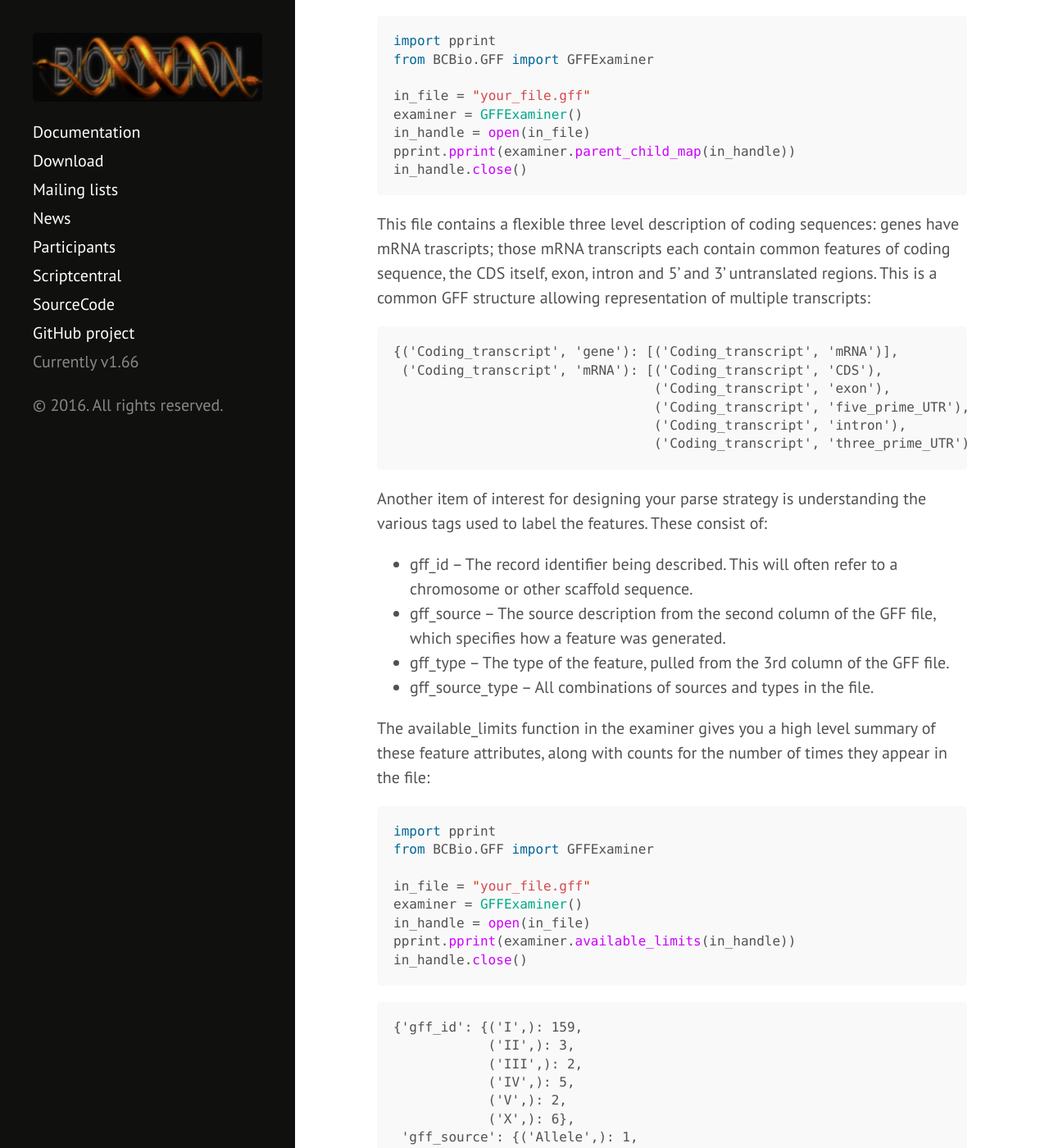
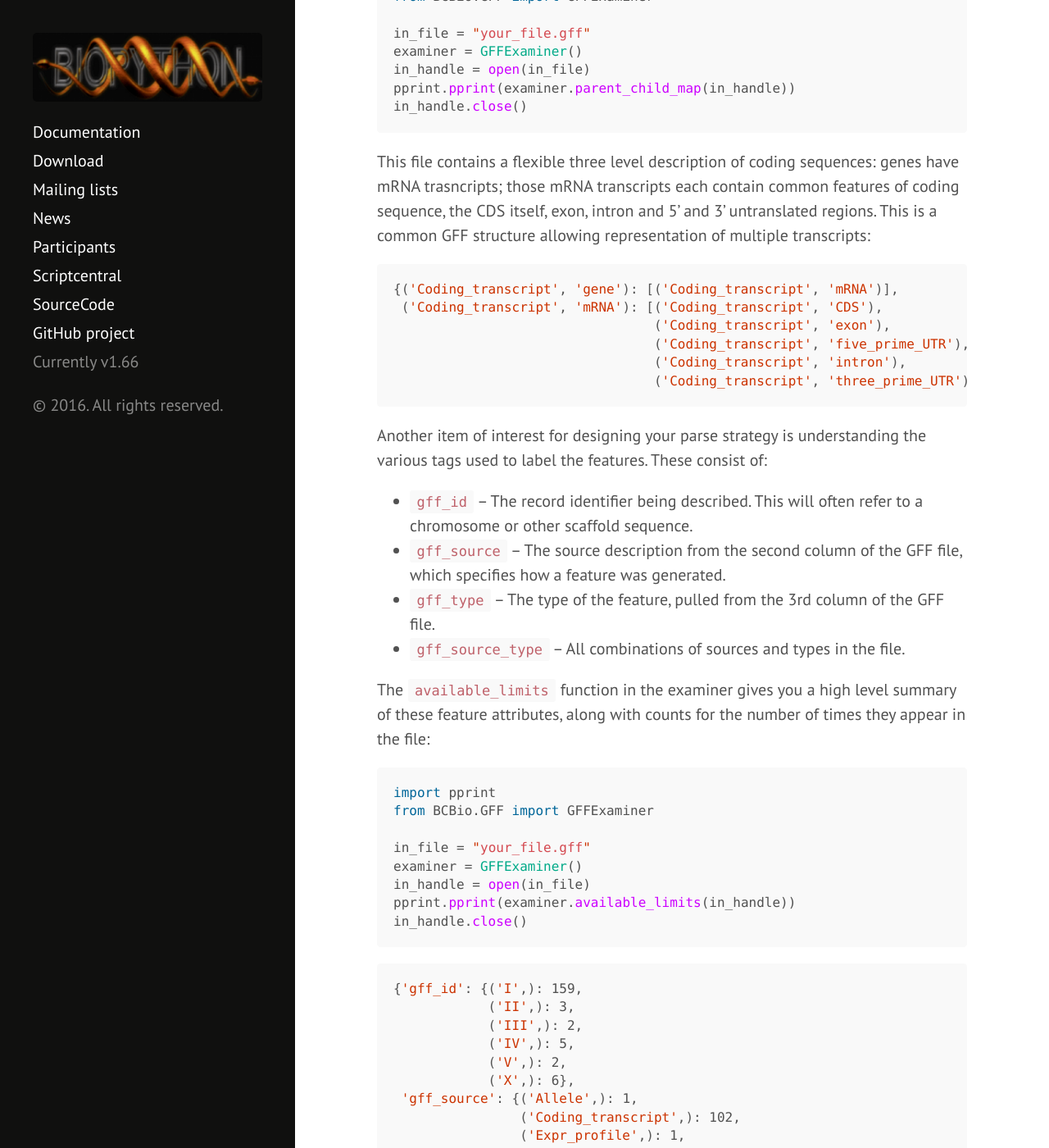
Before and after one commit to biopython/biopython.github.io, a Jekyll site: the page built from wiki/GFF_Parsing.md, in a window 1280 px wide and 1400 px high, scrolled down 1335 px. Shown: the whole window at 82% size. Built offline with Jekyll 4.4.1, drawn with Linux system fonts in a browser that asks for light colours; some of the changed text lies outside the part shown.

````diff
--- a/wiki/GFF_Parsing.md
+++ b/wiki/GFF_Parsing.md
@@ -50,12 +47,11 @@ These differences have some consequences in how you will deal with GFF:
 The documentation below provides a practical guide to examining, parsing
 and writing GFF files in Python.
 
-Examining your GFF file
------------------------
+## Examining your GFF file
 
 Since GFF is a very general format, it is extremely useful to start by
 getting a sense of the type of data in the file and how it is
-structured. GFFExaminer provides an interface to examine and query the
+structured. `GFFExaminer` provides an interface to examine and query the
 file. To examine relationships between features, examine a dictionary
 mapping parent to child features:
 
@@ -71,32 +67,34 @@ in_handle.close()
 ```
 
 This file contains a flexible three level description of coding
-sequences: genes have mRNA trascripts; those mRNA transcripts each
+sequences: genes have mRNA trasncripts; those mRNA transcripts each
 contain common features of coding sequence, the CDS itself, exon, intron
 and 5' and 3' untranslated regions. This is a common GFF structure
 allowing representation of multiple transcripts:
 
-    {('Coding_transcript', 'gene'): [('Coding_transcript', 'mRNA')],
-     ('Coding_transcript', 'mRNA'): [('Coding_transcript', 'CDS'),
-                                     ('Coding_transcript', 'exon'),
-                                     ('Coding_transcript', 'five_prime_UTR'),
-                                     ('Coding_transcript', 'intron'),
-                                     ('Coding_transcript', 'three_prime_UTR')]}
+``` bash
+{('Coding_transcript', 'gene'): [('Coding_transcript', 'mRNA')],
+ ('Coding_transcript', 'mRNA'): [('Coding_transcript', 'CDS'),
+                                 ('Coding_transcript', 'exon'),
+                                 ('Coding_transcript', 'five_prime_UTR'),
+                                 ('Coding_transcript', 'intron'),
+                                 ('Coding_transcript', 'three_prime_UTR')]}
+```
 
 Another item of interest for designing your parse strategy is
 understanding the various tags used to label the features. These consist
 of:
 
--   gff\_id -- The record identifier being described. This will often
-    refer to a chromosome or other scaffold sequence.
--   gff\_source -- The source description from the second column of the
-    GFF file, which specifies how a feature was generated.
--   gff\_type -- The type of the feature, pulled from the 3rd column of
-    the GFF file.
--   gff\_source\_type -- All combinations of sources and types in
-    the file.
+-   `gff_id` -- The record identifier being described. This will often
+     refer to a chromosome or other scaffold sequence.
+-   `gff_source` -- The source description from the second column of the
+     GFF file, which specifies how a feature was generated.
+-   `gff_type` -- The type of the feature, pulled from the 3rd column of
+     the GFF file.
+-   `gff_source_type` -- All combinations of sources and types in
+     the file.
 
-The available\_limits function in the examiner gives you a high level
+The `available_limits` function in the examiner gives you a high level
 summary of these feature attributes, along with counts for the number of
 times they appear in the file:
 
@@ -111,63 +109,64 @@ pprint.pprint(examiner.available_limits(in_handle))
 in_handle.close()
 ```
 
-    {'gff_id': {('I',): 159,
-                ('II',): 3,
-                ('III',): 2,
-                ('IV',): 5,
-                ('V',): 2,
-                ('X',): 6},
-     'gff_source': {('Allele',): 1,
-                    ('Coding_transcript',): 102,
-                    ('Expr_profile',): 1,
-                    ('GenePair_STS',): 8,
-                    ('Oligo_set',): 1,
-                    ('Orfeome',): 8,
-                    ('Promoterome',): 5,
-                    ('SAGE_tag',): 1,
-                    ('SAGE_tag_most_three_prime',): 1,
-                    ('SAGE_tag_unambiguously_mapped',): 12,
-                    ('history',): 30,
-                    ('mass_spec_genome',): 7},
-     'gff_source_type': {('Allele', 'SNP'): 1,
-                         ('Coding_transcript', 'CDS'): 27,
-                         ('Coding_transcript', 'exon'): 33,
-                         ('Coding_transcript', 'five_prime_UTR'): 4,
-                         ('Coding_transcript', 'gene'): 2,
-                         ('Coding_transcript', 'intron'): 29,
-                         ('Coding_transcript', 'mRNA'): 4,
-                         ('Coding_transcript', 'three_prime_UTR'): 3,
-                         ('Expr_profile', 'experimental_result_region'): 1,
-                         ('GenePair_STS', 'PCR_product'): 8,
-                         ('Oligo_set', 'reagent'): 1,
-                         ('Orfeome', 'PCR_product'): 8,
-                         ('Promoterome', 'PCR_product'): 5,
-                         ('SAGE_tag', 'SAGE_tag'): 1,
-                         ('SAGE_tag_most_three_prime', 'SAGE_tag'): 1,
-                         ('SAGE_tag_unambiguously_mapped', 'SAGE_tag'): 12,
-                         ('history', 'CDS'): 30,
-                         ('mass_spec_genome', 'translated_nucleotide_match'): 7},
-     'gff_type': {('CDS',): 57,
-                  ('PCR_product',): 21,
-                  ('SAGE_tag',): 14,
-                  ('SNP',): 1,
-                  ('exon',): 33,
-                  ('experimental_result_region',): 1,
-                  ('five_prime_UTR',): 4,
-                  ('gene',): 2,
-                  ('intron',): 29,
-                  ('mRNA',): 4,
-                  ('reagent',): 1,
-                  ('three_prime_UTR',): 3,
-                  ('translated_nucleotide_match',): 7}}
+``` bash
+{'gff_id': {('I',): 159,
+            ('II',): 3,
+            ('III',): 2,
+            ('IV',): 5,
+            ('V',): 2,
+            ('X',): 6},
+ 'gff_source': {('Allele',): 1,
+                ('Coding_transcript',): 102,
+                ('Expr_profile',): 1,
+                ('GenePair_STS',): 8,
+                ('Oligo_set',): 1,
+                ('Orfeome',): 8,
+                ('Promoterome',): 5,
+                ('SAGE_tag',): 1,
+                ('SAGE_tag_most_three_prime',): 1,
+                ('SAGE_tag_unambiguously_mapped',): 12,
+                ('history',): 30,
+                ('mass_spec_genome',): 7},
+ 'gff_source_type': {('Allele', 'SNP'): 1,
+                     ('Coding_transcript', 'CDS'): 27,
+                     ('Coding_transcript', 'exon'): 33,
+                     ('Coding_transcript', 'five_prime_UTR'): 4,
+                     ('Coding_transcript', 'gene'): 2,
+                     ('Coding_transcript', 'intron'): 29,
+                     ('Coding_transcript', 'mRNA'): 4,
+                     ('Coding_transcript', 'three_prime_UTR'): 3,
+                     ('Expr_profile', 'experimental_result_region'): 1,
+                     ('GenePair_STS', 'PCR_product'): 8,
+                     ('Oligo_set', 'reagent'): 1,
+                     ('Orfeome', 'PCR_product'): 8,
+                     ('Promoterome', 'PCR_product'): 5,
+                     ('SAGE_tag', 'SAGE_tag'): 1,
+                     ('SAGE_tag_most_three_prime', 'SAGE_tag'): 1,
+                     ('SAGE_tag_unambiguously_mapped', 'SAGE_tag'): 12,
+                     ('history', 'CDS'): 30,
+                     ('mass_spec_genome', 'translated_nucleotide_match'): 7},
+ 'gff_type': {('CDS',): 57,
+              ('PCR_product',): 21,
+              ('SAGE_tag',): 14,
+              ('SNP',): 1,
+              ('exon',): 33,
+              ('experimental_result_region',): 1,
+              ('five_prime_UTR',): 4,
+              ('gene',): 2,
+              ('intron',): 29,
+              ('mRNA',): 4,
+              ('reagent',): 1,
+              ('three_prime_UTR',): 3,
+              ('translated_nucleotide_match',): 7}}
+```
 
-GFF Parsing
------------
+## GFF Parsing
 
 ### Basic GFF parsing
 
 Generally, the GFF parser works similar to other parsers in Biopython.
-Calling parse with a handle to a GFF file returns a set of SeqRecord
+Calling `parse` with a handle to a GFF file returns a set of `SeqRecord`
 objects corresponding to the various IDs referenced in the file:
 
 ``` python
@@ -181,12 +180,12 @@ for rec in GFF.parse(in_handle):
 in_handle.close()
 ```
 
-The rec object is a Biopython [SeqRecord](SeqRecord "wikilink")
+The rec object is a Biopython [`SeqRecord`](SeqRecord "wikilink")
 containing the features described in the GFF file. The features are
 ordered into parent-child relationships based on the line by line
 information in the original GFF file. See the detailed documentation on
-[SeqRecord](SeqRecord "wikilink") and
-[SeqFeature](http://biopython.org/DIST/docs/tutorial/Tutorial.html#sec:seq_features)
+[`SeqRecord`](SeqRecord "wikilink") and
+[`SeqFeature`](http://biopython.org/DIST/docs/tutorial/Tutorial.html#sec:seq_features)
 objects for more details on accessing the information in these objects.
 
 Since a GFF file is not broken down into an explicit record structure,
@@ -198,8 +197,8 @@ features of interest or a section of lines at once to conserve memory.
 ### Limiting to features of interest
 
 A GFF file will commonly contain many types of features, and you will be
-interested in retrieving a subset of these. The limit\_info argument to
-GFF.parse allows exact specification of which features to parse, turn
+interested in retrieving a subset of these. The `limit_info` argument to
+`GFF.parse` allows exact specification of which features to parse, turn
 into objects and retrieve. An example is retrieving all coding sequence
 on chromosome 1:
 
@@ -229,7 +228,7 @@ Another way to break up a large GFF file parse into sections is to limit
 the number of lines that are read at once. This is a useful workflow for
 GFF files in which you don't need all of the features at once and can do
 something useful with a few at a time. To do this, pass the
-target\_lines argument to GFF.parse:
+`target_lines` argument to `GFF.parse`:
 
 ``` python
 from BCBio import GFF
@@ -280,23 +279,22 @@ Note that this just adds directly to the existing dictionary. If you
 apply filters to the GFF parser these are only applied to annotations;
 records will not be removed from the initial sequence dictionary.
 
-Writing GFF3
-------------
+## Writing GFF3
 
-The `GFF3Writer` takes an iterator of SeqRecord objects, and writes each
-SeqFeature as a GFF3 line:
+The `GFF3Writer` takes an iterator of `SeqRecord objects`, and writes each
+`SeqFeature` as a GFF3 line:
 
--   seqid -- SeqRecord ID
--   source -- Feature qualifier with key "source"
--   type -- Feature type attribute
--   start, end -- The Feature Location
--   score -- Feature qualifier with key "score"
--   strand -- Feature strand attribute
--   phase -- Feature qualifier with key "phase"
+-   `seqid` -- SeqRecord ID
+-   `source` -- Feature qualifier with key "source"
+-   `type` -- Feature type attribute
+-   `start`, `end` -- The Feature Location
+-   `score` -- Feature qualifier with key "score"
+-   `strand` -- Feature strand attribute
+-   `phase` -- Feature qualifier with key "phase"
 
 The remaining qualifiers are the final key/value pairs of the attribute.
 
-A feature hierarchy is represented as sub\_features of the parent
+A feature hierarchy is represented as `sub_features` of the parent
 feature. This handles any arbitrarily deep nesting of parent and child
 features.
 
@@ -319,7 +317,7 @@ out_handle.close()
 
 ### Writing GFF3 from scratch
 
-You can create Biopython SeqRecord and SeqFeature objects from scratch
+You can create Biopython `SeqRecord` and `SeqFeature` objects from scratch
 and use these to generate GFF output. [Chapter 4 of the
 Tutorial](http://biopython.org/DIST/docs/tutorial/Tutorial.html) goes
 into detail about the objects, and this example demonstrates the major
@@ -351,8 +349,10 @@ with open(out_file, "w") as out_handle:
 
 This generates the following GFF:
 
-    ##gff-version 3
-    ##sequence-region ID1 1 20
-    ID1     prediction      gene    1       20      10.0    +       .       other=Some,annotations;ID=gene1
-    ID1     prediction      exon    1       5       .       +       .       Parent=gene1
-    ID1     prediction      exon    16      20      .       +       .       Parent=gene1
+``` bash
+##gff-version 3
+##sequence-region ID1 1 20
+ID1     prediction      gene    1       20      10.0    +       .       other=Some,annotations;ID=gene1
+ID1     prediction      exon    1       5       .       +       .       Parent=gene1
+ID1     prediction      exon    16      20      .       +       .       Parent=gene1
+```
````
Also changed, not shown: other parts of wiki/GFF_Parsing.md (+4 -7 lines), wiki/Degenerated_Codons.md (+24 -26 lines), wiki/Deprecation_policy.md (+13 -11 lines), wiki/Documentation.md (+39 -36 lines), wiki/Download.md (+25 -19 lines), wiki/GSOC2010_Joao.md (+40 -44 lines).
